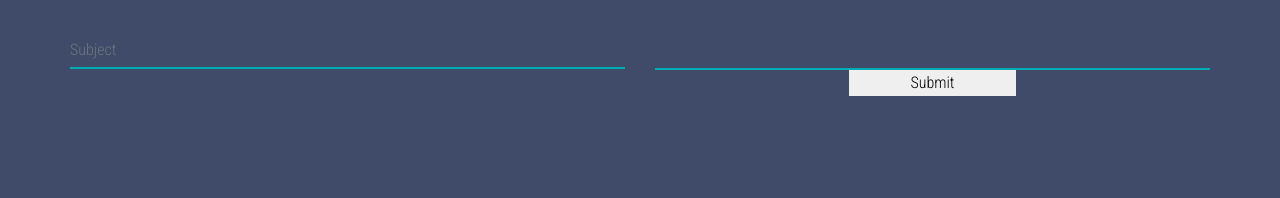
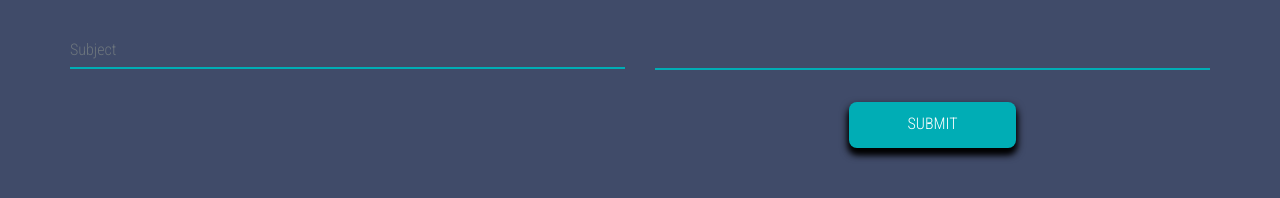
Before and after one commit to timvvoodman/Portfolio-2.0, a React (Create React App) app: page / in a window 1280 px wide. Shown: the part 2539-2737 px from the top of the page. Built offline with nearby package versions, Linux system fonts and the light colour scheme; the HTML template or start-up script is replaced by a standard one.

Commit message:
fixed button style

```diff
--- a/package.json
+++ b/package.json
@@ -1,5 +1,6 @@
 {
   "name": "portfolio2",
+  "homepage": "http://timvvoodman.github.io/Portfolio-2.0",
   "version": "0.1.0",
   "private": true,
   "dependencies": {
@@ -26,7 +27,9 @@
     "start": "react-scripts start",
     "build": "react-scripts build",
     "test": "react-scripts test",
-    "eject": "react-scripts eject"
+    "eject": "react-scripts eject",
+    "predeploy": "npm run build",
+    "deploy": "gh-pages -d build"
   },
   "eslintConfig": {
     "extends": [
--- a/src/App.css
+++ b/src/App.css
@@ -97,6 +97,24 @@ nav ul li {
   .typed-text {
     font-size: 1.3rem;
   }
+}
+
+/******** Header Main Button *******/
+.btn-main-offer {
+  border-radius: 0.5rem;
+  background-color: var(--secondary-blue);
+  color: var(--primary-white);
+  text-transform: uppercase;
+  padding: 0.625rem 0.75rem 0.75rem 0.75rem;
+  margin: 2rem;
+  box-shadow: 0 5px 10px rgba(0, 0, 0, 1), 0 6px 6px rgba(0, 0, 0, 1);
+}
+
+.btn-main-offer:hover {
+  color: var(--primary-white);
+  text-decoration: none;
+  cursor: pointer;
+  transform: scale(0.97);
 }
 
 /******** About ME *******/
```
Also changed, not shown: 1 other file (tests, documents, lock files or other folders).
